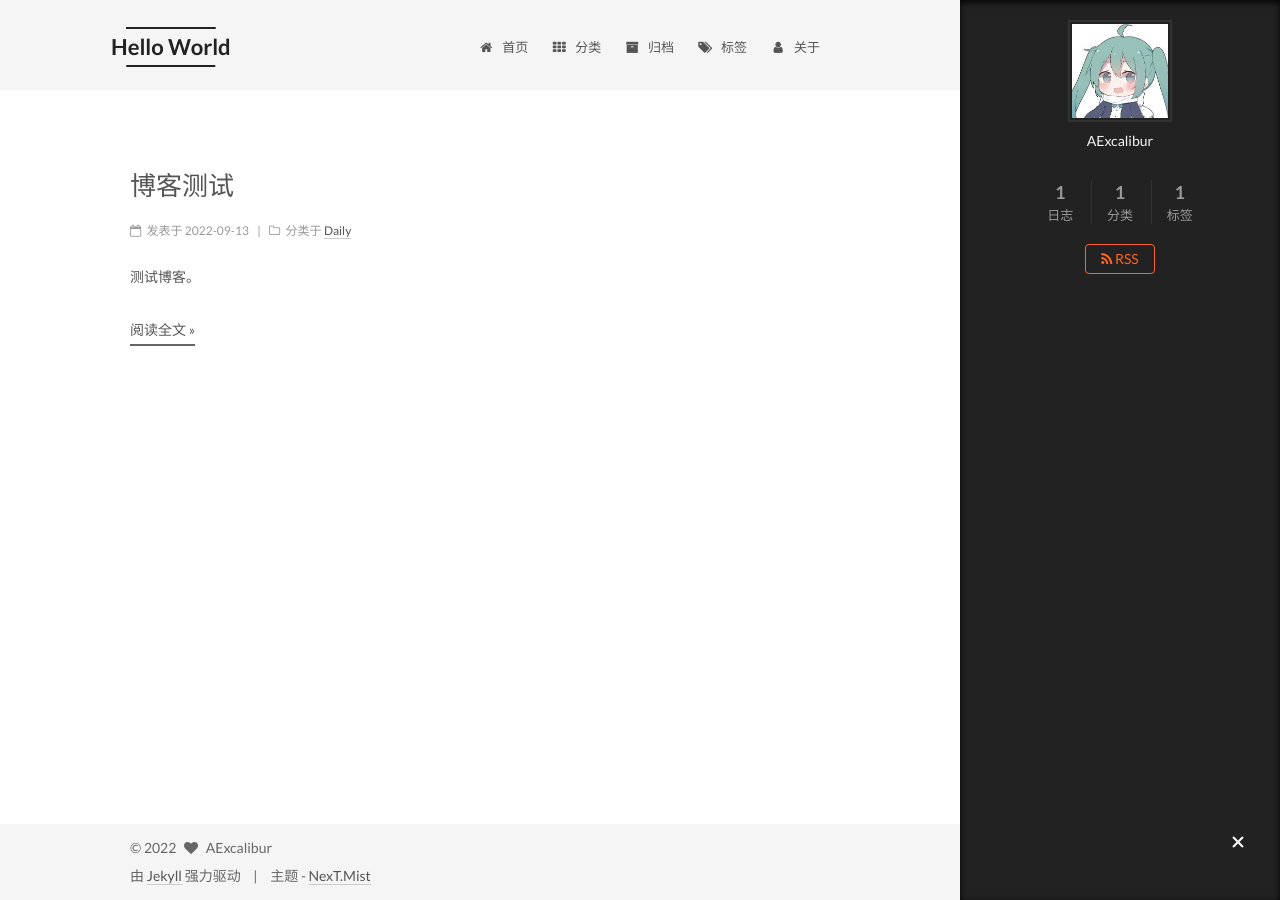
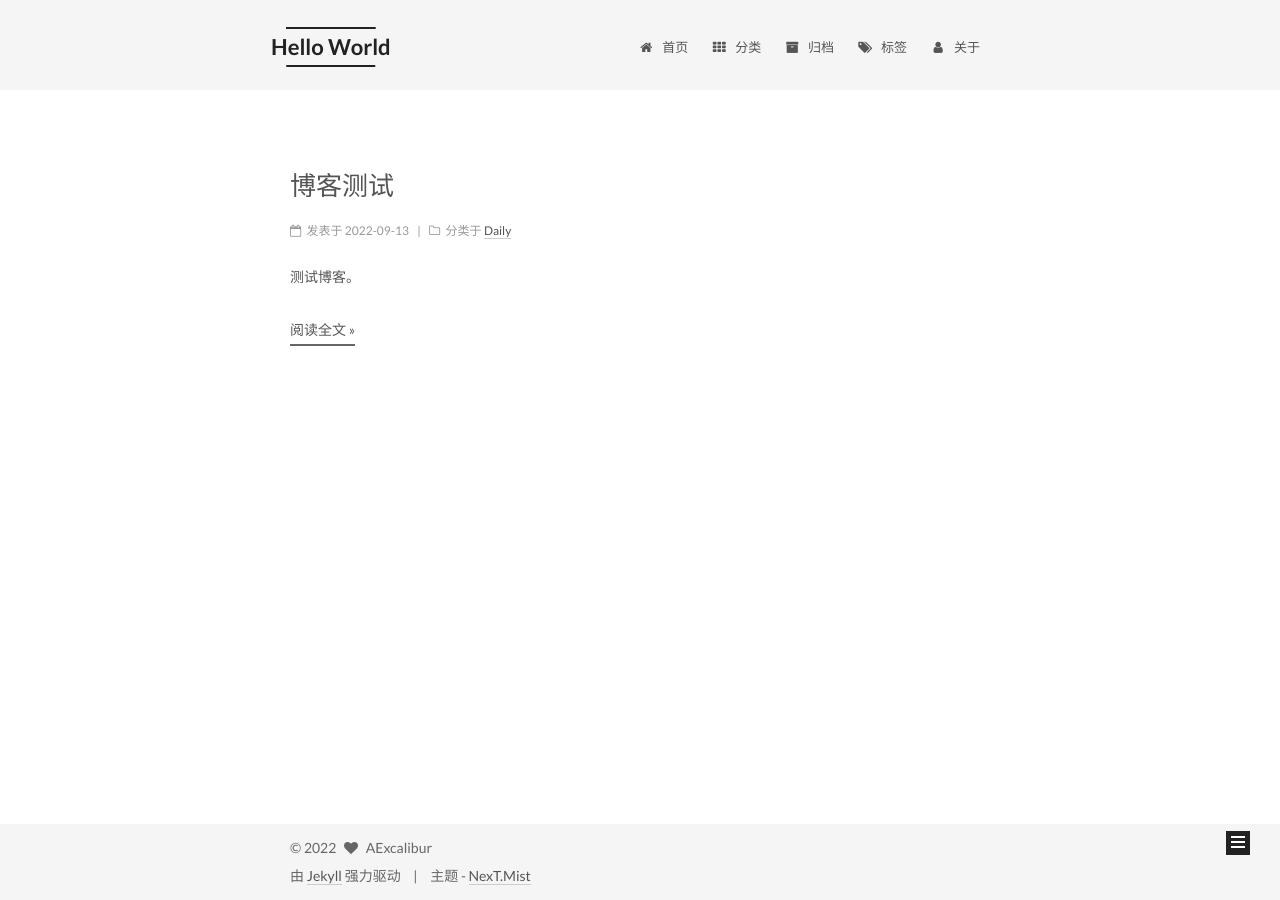
Before and after one commit to PRC-AExcalibur/PRC-AExcalibur.GitHub.io, a Jekyll site: the page built from index.html, in a window 1280 px wide. Built offline with Jekyll 4.4.1, drawn with Linux system fonts in a browser that asks for light colours; the list of posts is cut into pages by our own code.

```diff
--- a/_config.yml
+++ b/_config.yml
@@ -255,16 +255,16 @@ toc:
 
 sidebar:
   # Sidebar Position, available value: left | right
-  #position: left
-  position: right
+  position: left
+  #position: right
 
   # Sidebar Display, available value:
   #  - post    expand on posts automatically. Default.
   #  - always  expand for all pages automatically
   #  - hide    expand only when click on the sidebar toggle icon.
   #  - remove  Totally remove sidebar including sidebar toggle.
-  #display: post
-  display: always
+  display: post
+  #display: always
   #display: hide
   #display: remove
 
```
